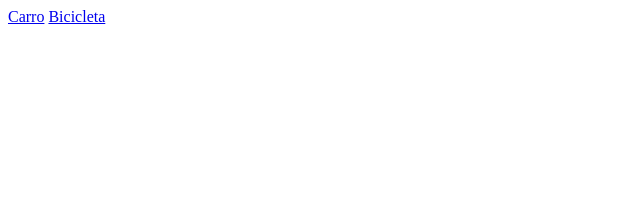
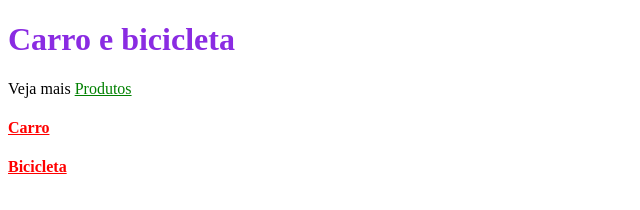
Before and after one commit to 0xPaulo/htmlPrimeirosPassos, a plain HTML site: page index.html in a window 1280 px wide. Shown: the whole page, without its empty margins (0-640 px from the left). Drawn offline with Linux system fonts and the light colour scheme.

Commit message:
linkandocss-id

```diff
--- a/index.html
+++ b/index.html
@@ -4,11 +4,14 @@
 <head>
     <meta charset="UTF-8">
     <title>Home</title>
+    <link rel="stylesheet" href="style.css">
 </head>
 
 <body>
-    <a href="/produtos/carro.html">Carro</a>
-    <a href="/produtos/bicicleta.html">Bicicleta</a>
+    <h1 id ="introduçao">Carro e bicicleta</h1>
+    <p>Veja mais <a href="/">Produtos</a></p>
+    <h4><a href="/produtos/carro.html">Carro</a></h4>
+    <h4><a href="/produtos/bicicleta.html">Bicicleta</a></h4>
 </body>
 
 </html>
--- a/style.css
+++ b/style.css
@@ -0,0 +1,9 @@
+h1, a {
+    color: red;
+}
+p a {
+    color: green;
+}
+#introduçao {
+    color:blueviolet;
+}
```
Also changed, not shown: produtos/bicicleta.html (+2 -1 lines), produtos/carro.html (+1 -1 lines).
